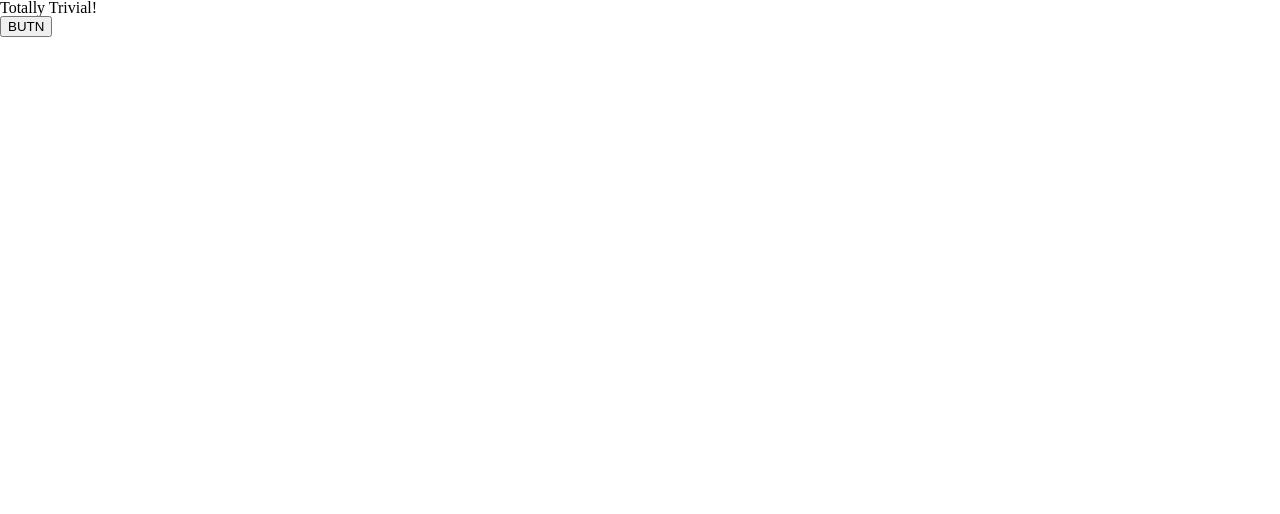
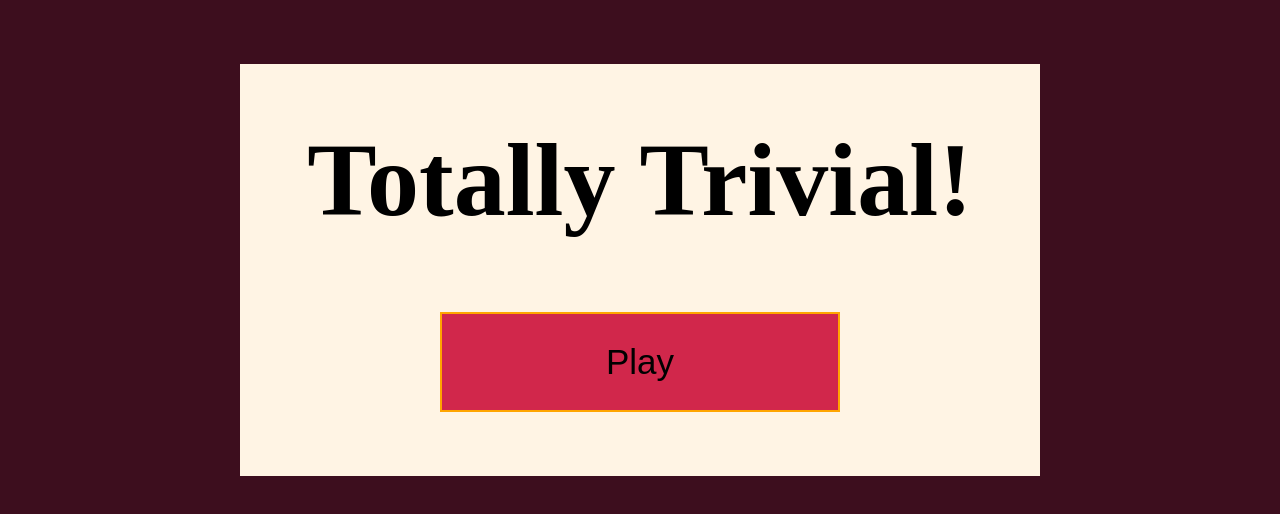
Before and after one commit to danieltaquez/trivia-JS, a plain HTML site: page index.html in a window 1280 px wide. Drawn offline with nearby package versions, Linux system fonts and the light colour scheme; files whose address does not match are found by name.

Commit message:
style rd

```diff
--- a/Assets/CSS/style.css
+++ b/Assets/CSS/style.css
@@ -0,0 +1,64 @@
+html,
+body {
+  height: 100%;
+}
+
+body {
+  text-align: center;
+  background-color: #3d0e1e;
+}
+
+.container {
+  width: 800px;
+  min-height: 50%;
+  box-sizing: border-box;
+  padding: 5% 0;
+  margin: 5% auto;
+  background-color: #fff4e4;
+}
+
+.wrapper {
+  position: relative;
+  top: 20%;
+}
+
+button {
+  display: block;
+  width: 400px;
+  height: 100px;
+  margin: 10px auto 0;
+  font-size: 35px;
+  cursor: pointer;
+  border: 0;
+}
+
+h1 {
+  margin-bottom: 50px;
+  font-size: 6.5em;
+  font-weight: bold;
+}
+
+h2 {
+  margin-bottom: 25px;
+  font-size: 35px;
+}
+
+h3 {
+  margin-bottom: 10px;
+  font-size: 25px;
+}
+
+.start {
+  margin-top: 10%;
+  background: #d1274b;
+  border: 2px solid orange;
+}
+
+.quiz h2 {
+  margin-top: 100px;
+}
+
+button:hover {
+  background: #f88020;
+  border: 2px solid #3d0e1e;
+}
--- a/index.html
+++ b/index.html
@@ -13,11 +13,11 @@
 
   <body>
 
-    <div id="container">
+    <div class="container">
       <h1>Totally Trivial!</h1>
-      <div id="wrapper">
-        <div id="quiz">
-          <button id="start">BUTN</button>
+      <div class="wrapper">
+        <div class="quiz">
+          <button class="start">Play</button>
         </div>
       </div>
     </div>
```
